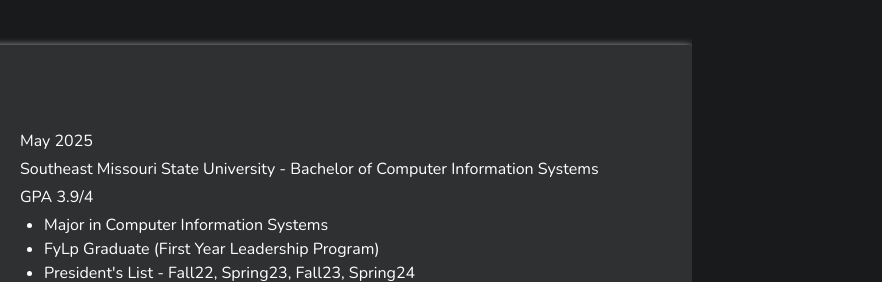
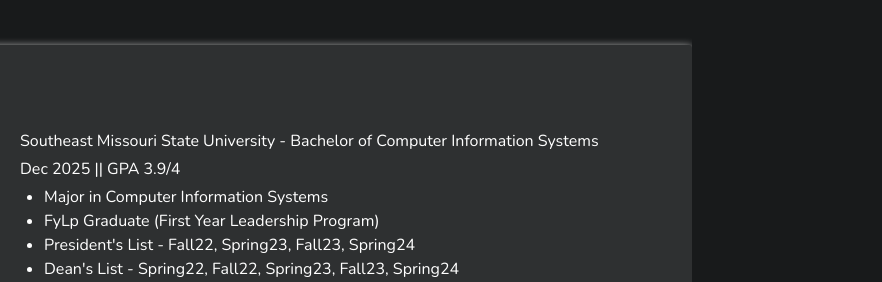
Before and after one commit to abedin-ashraf/personal-portfolio, a plain HTML site: page index.html in a window 1280 px wide. Shown: the part 6288-6570 px from the top of the page, 398-1280 px from the left. Drawn offline with nearby package versions, Linux system fonts and the light colour scheme; no server answers; animation ran at ten frames a second.

Commit message:
Updated graduation year

```diff
--- a/index.html
+++ b/index.html
@@ -587,9 +587,8 @@
             </div>
 
             <div class="card-column-large">
-              <h4 class="education-year">May 2025</h4>
               <h4>Southeast Missouri State University - Bachelor of Computer Information Systems</h4>
-              <p>GPA 3.9/4</p>
+              <h4 class="education-year">Dec 2025 || GPA 3.9/4</h4>
               <ul>
                 <li>Major in Computer Information Systems</li>
                 <li>FyLp Graduate (First Year Leadership Program)</li>
```
